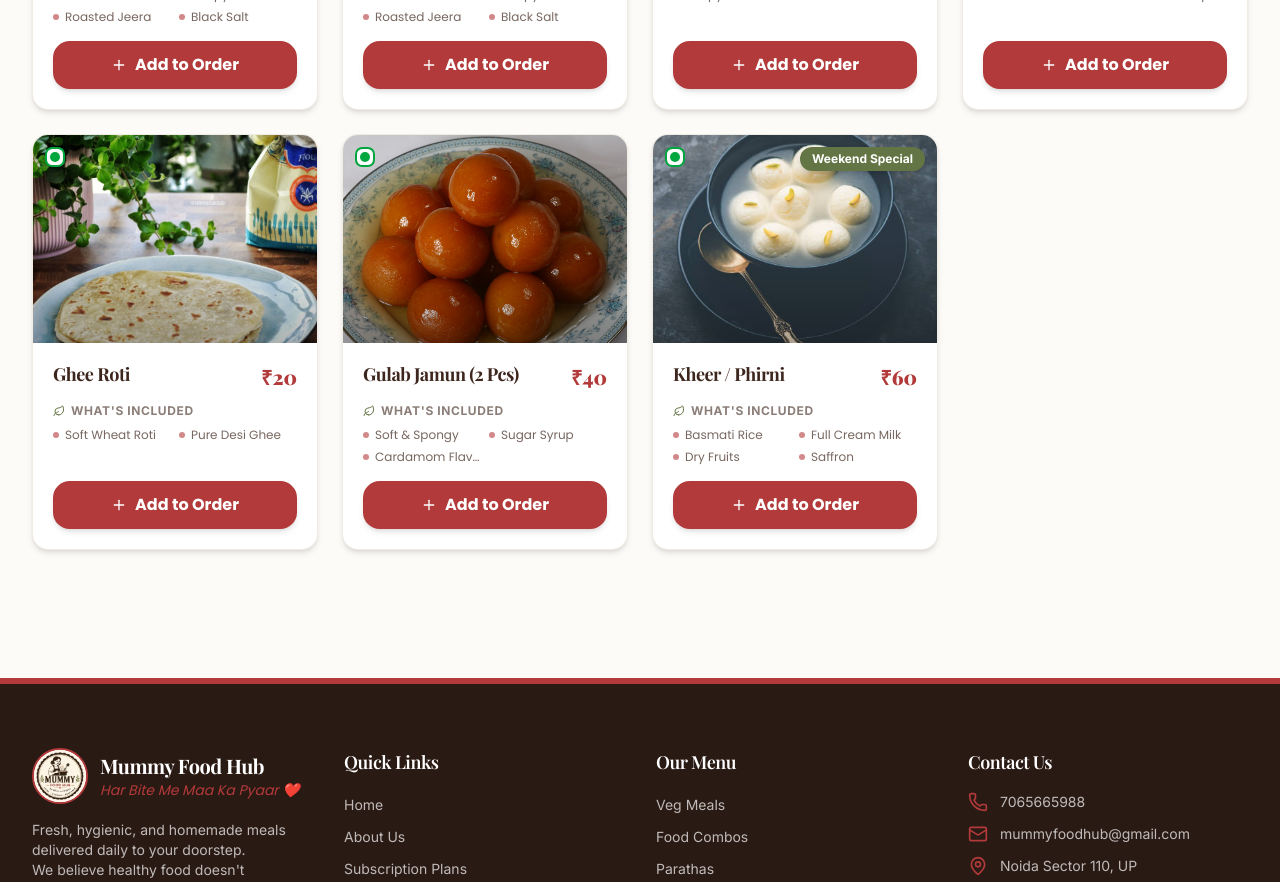
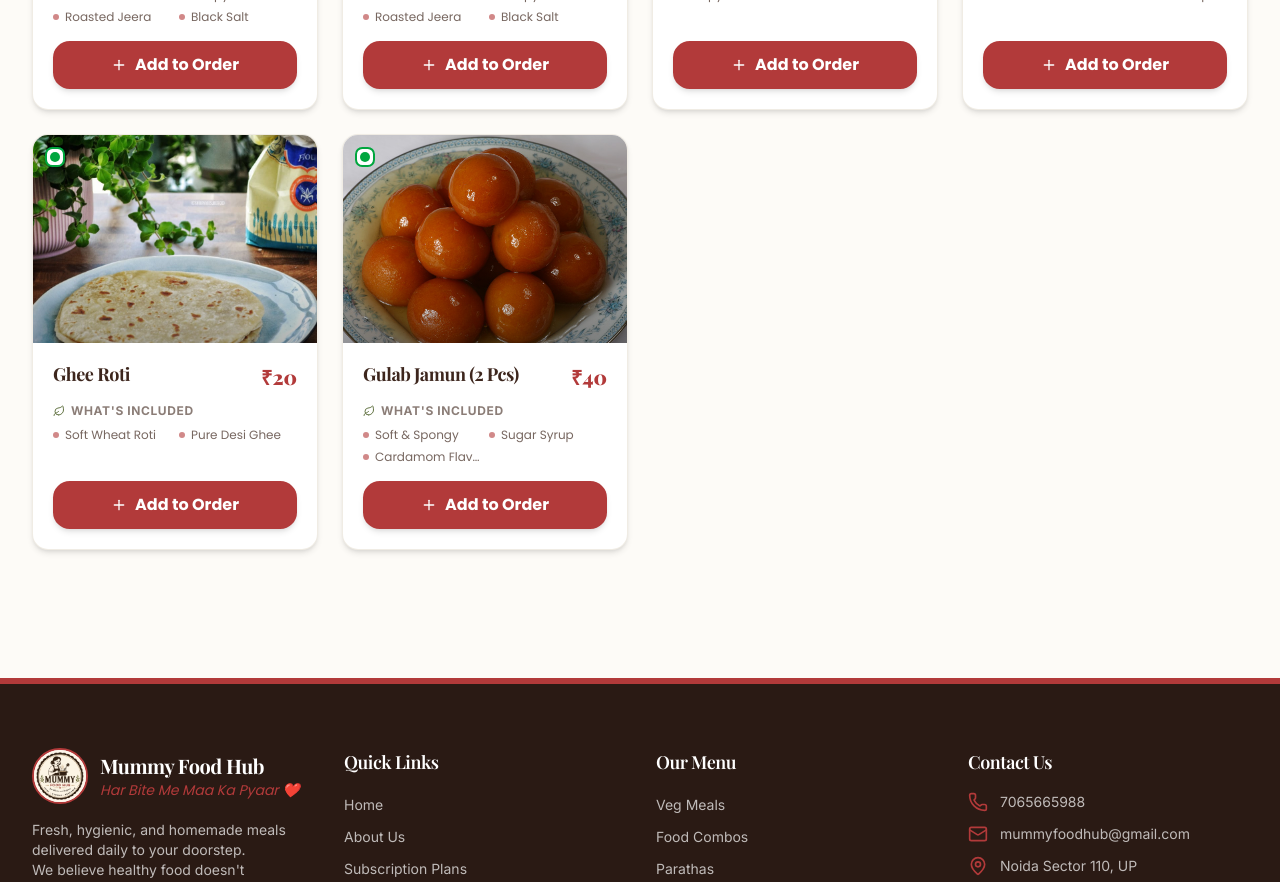
Before and after one commit to weber011/mummyfoodhub1, a Next.js app: page /menu in a window 1280 px wide. Shown: the part 2320-3202 px from the top of the page. Built offline with nearby package versions, Linux system fonts and the light colour scheme; a web font is replaced by a local one.

Commit message:
Remove Kheer / Phirni from menu and veg meals page

```diff
--- a/src/app/menu/page.tsx
+++ b/src/app/menu/page.tsx
@@ -176,14 +176,7 @@ const allItems = [
     image: "/images/gulab jamun.jpeg",
     items: ["Soft & Spongy", "Sugar Syrup", "Cardamom Flavour"],
   },
-  {
-    category: "Sweets & Desserts",
-    title: "Kheer / Phirni",
-    price: 60,
-    badge: "Weekend Special",
-    image: "/images/rasgulla.jpeg",
-    items: ["Basmati Rice", "Full Cream Milk", "Dry Fruits", "Saffron"],
-  },
+
 ];
 
 export default function FullMenuPage() {
--- a/src/app/menu/veg-meals/page.tsx
+++ b/src/app/menu/veg-meals/page.tsx
@@ -129,14 +129,7 @@ export default function VegMealsPage() {
               image="/images/rasgulla.jpeg"
               items={["Soft & Spongy", "Sugar Syrup"]}
             />
-            <MenuCard
-              title="Kheer / Phirni"
-              price={60}
-              badge="Weekend Special"
-              image="/images/rasgulla.jpeg"
-              disabled={true}
-              items={["Basmati Rice", "Full Cream Milk", "Dry Fruits", "Saffron"]}
-            />
+
           </div>
         </div>
 
```
